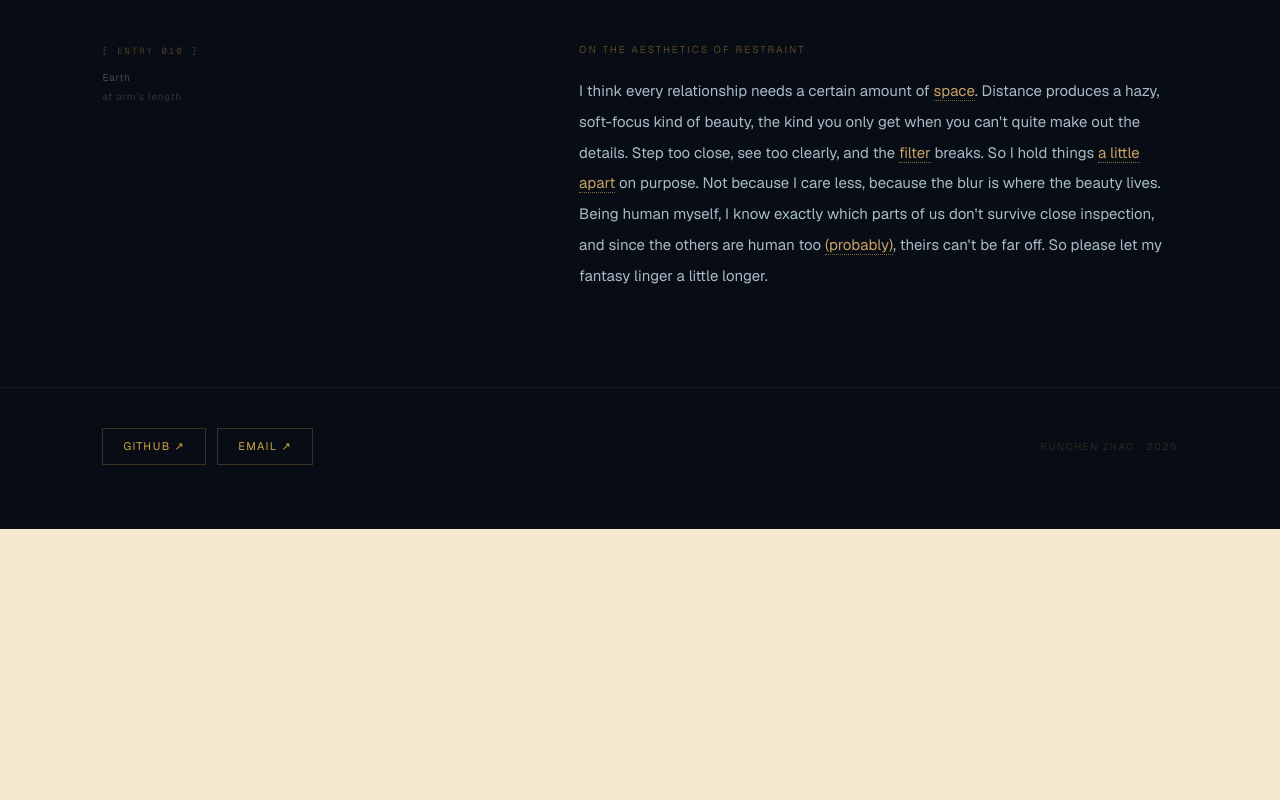
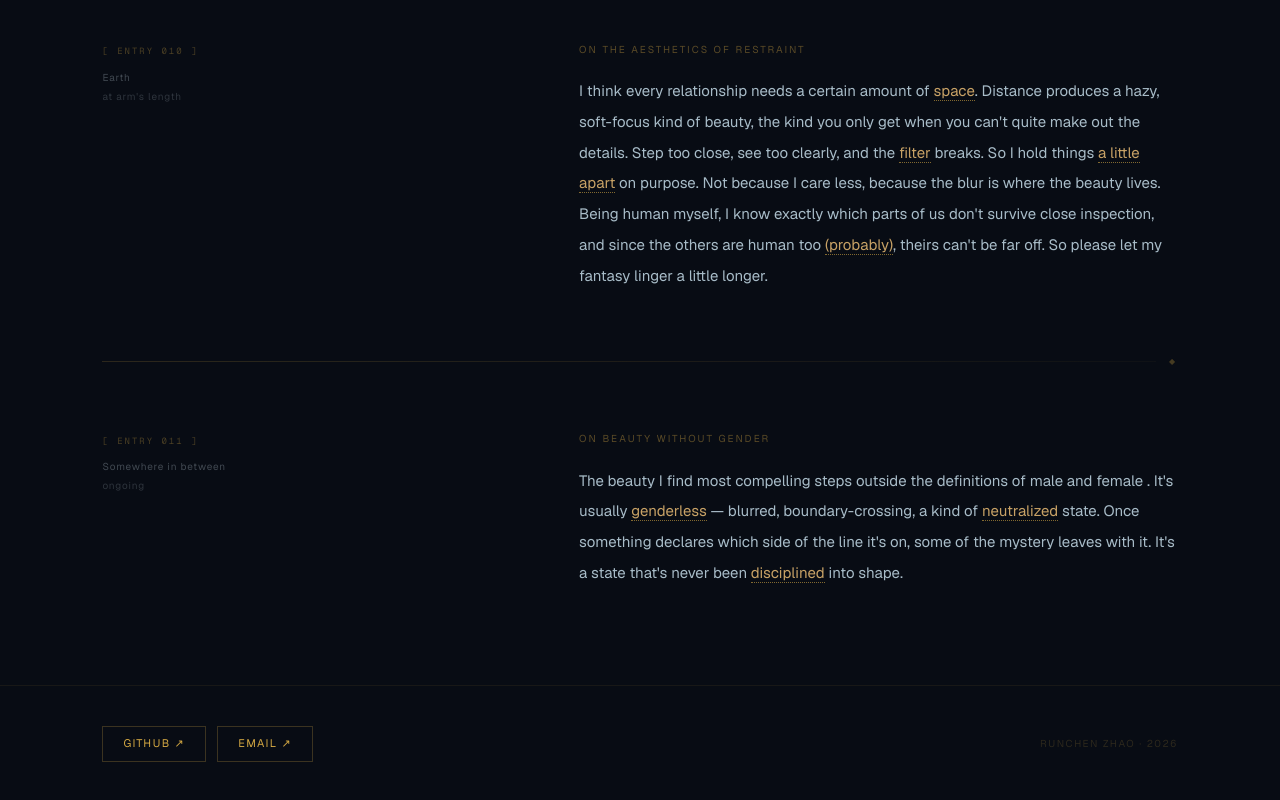
Before and after one commit to jujuz455/my-personal-website, a Next.js app: page /about in a window 1280 px wide. Shown: the part 3518-4318 px from the top of the page. Before the commit the page ends 4047 px from the top, so only its background shows below. Built offline with nearby package versions, Linux system fonts and the light colour scheme.

Commit message:
Add Entry 011 with styled content and fade-in effects

```diff
--- a/src/app/about/page.tsx
+++ b/src/app/about/page.tsx
@@ -508,6 +508,41 @@ export default function About() {
           </div>
         </div>
 
+        <EntryRule />
+
+        {/* ─ Entry 011 ─ */}
+        <div style={{
+          display: 'grid', gridTemplateColumns: '36% 1fr', gap: '7vw',
+          opacity: entries ? 1 : 0,
+          transform: entries ? 'translateY(0)' : 'translateY(22px)',
+          transition: 'opacity 0.9s ease 1.45s, transform 0.9s ease 1.45s',
+        }}>
+          <div style={{ paddingTop: '0.2rem' }}>
+            <p style={{ fontFamily: 'var(--font-geist-mono)', fontSize: '9px', letterSpacing: '0.22em', color: 'rgba(212,168,67,0.32)', margin: '0 0 0.7rem' }}>
+              [ ENTRY 011 ]
+            </p>
+            <p style={{ fontSize: '10px', color: 'rgba(200,214,224,0.3)', margin: '0 0 0.25rem', letterSpacing: '0.08em' }}>Somewhere in between</p>
+            <p style={{ fontSize: '10px', color: 'rgba(200,214,224,0.2)', margin: 0, letterSpacing: '0.08em' }}>ongoing</p>
+          </div>
+          <div>
+            <p style={{ fontSize: '10px', letterSpacing: '0.2em', textTransform: 'uppercase', color: 'rgba(212,168,67,0.4)', margin: '0 0 1.2rem' }}>
+              On beauty without gender
+            </p>
+            <p style={{ fontSize: '15px', lineHeight: 2.05, color: '#A8BCC8', margin: 0 }}>
+              The beauty I find most compelling steps outside the definitions of male and female{' '}
+              . It&apos;s usually{' '}
+              <Ann note="not neither. both, at once, unresolved">genderless</Ann>
+              {' '}— blurred, boundary-crossing, a kind of{' '}
+              <Ann note="not erased. balanced until the charge cancels out">neutralized</Ann>
+              {' '}state. Once something declares which side of the line it&apos;s
+              on, some of the mystery leaves with it. It&apos;s a state that&apos;s
+              never been{' '}
+              <Ann note="规训 — shaped, corrected, made to fit a mold">disciplined</Ann>
+              {' '}into shape.
+            </p>
+          </div>
+        </div>
+
       </section>
 
       {/* ── CONTACT ──────────────────────────────────────────────── */}
```
